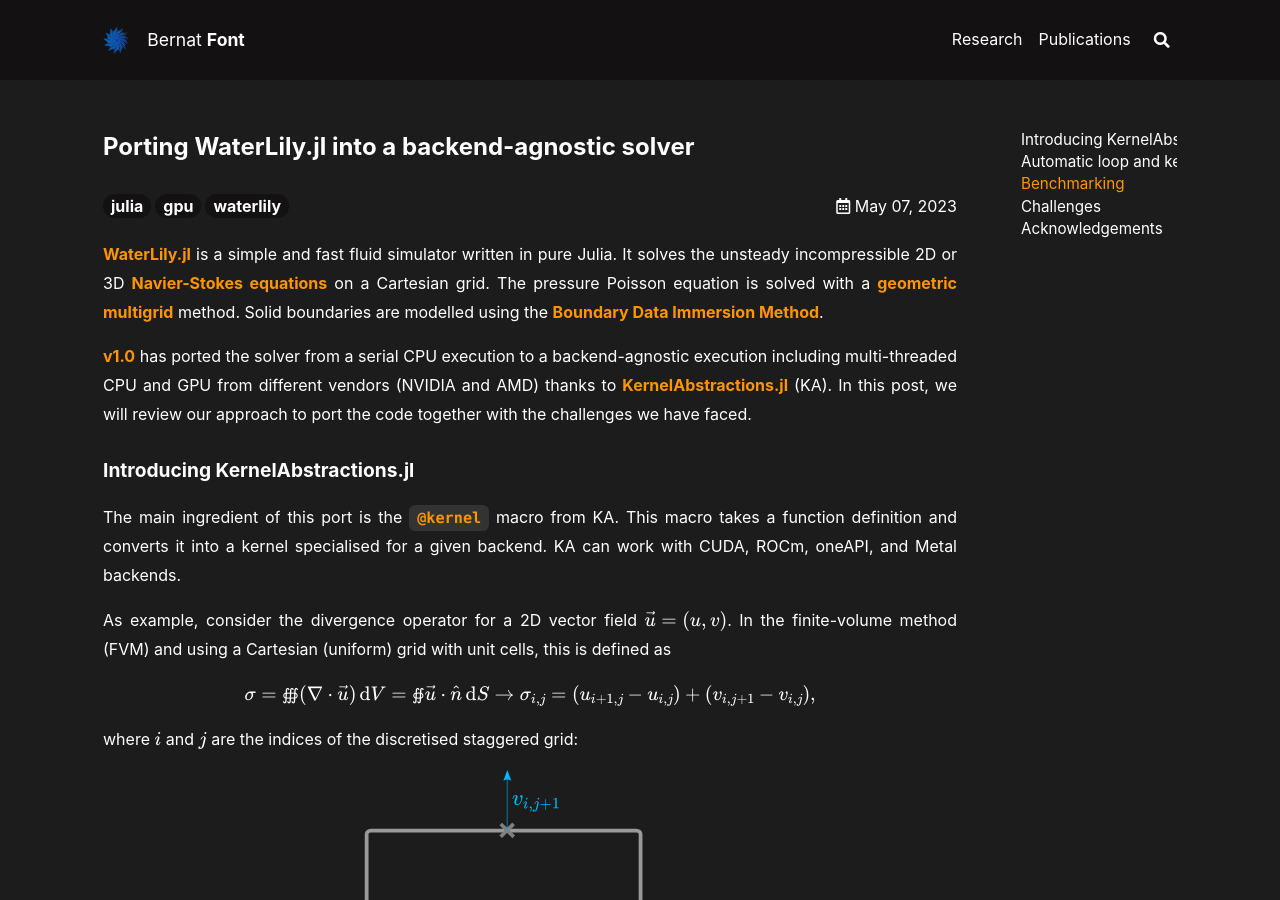
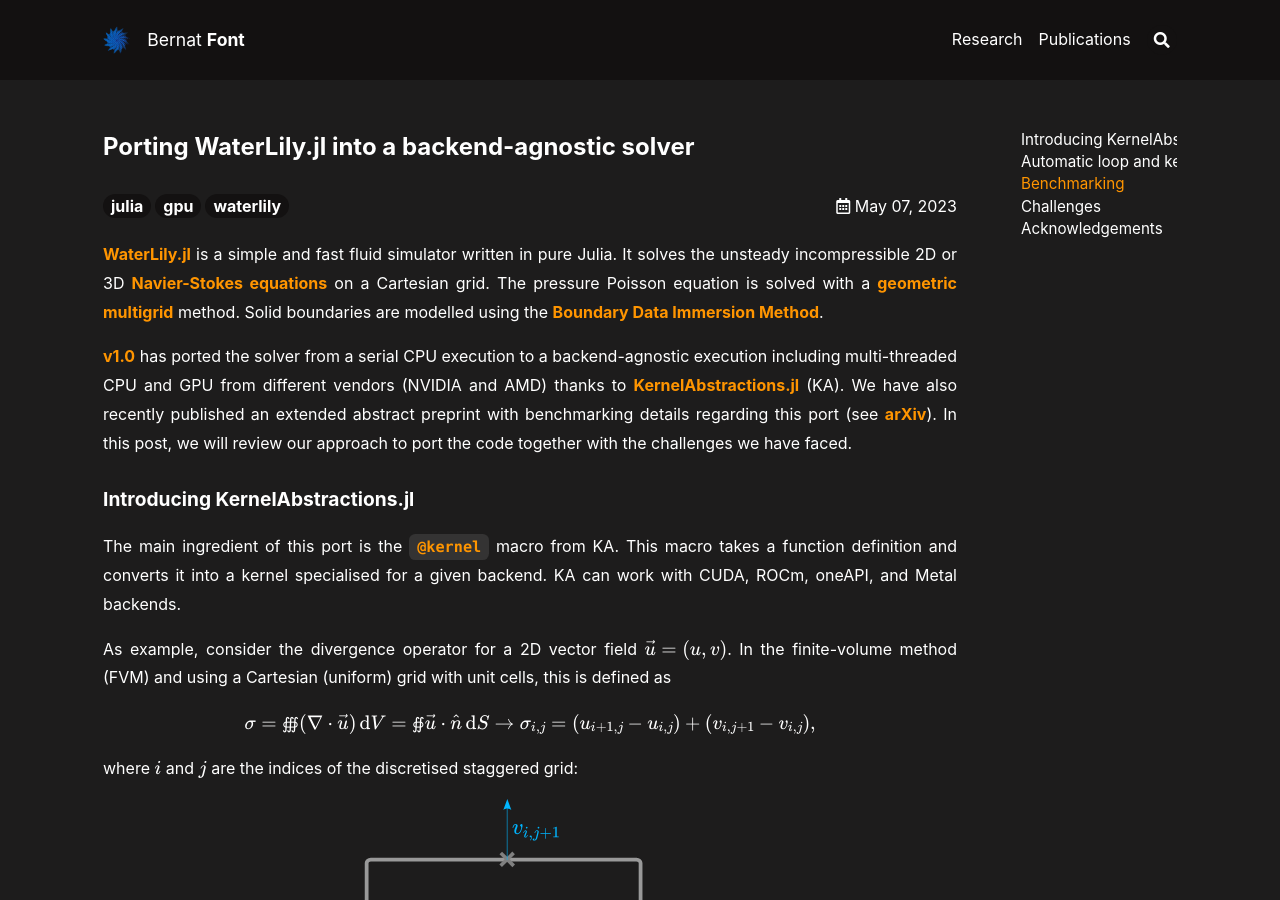
Before and after one commit to b-fg/b-fg.github.io, a Jekyll site: the page built from _posts/2023-07-05-waterlily-on-gpu.md, in a window 1280 px wide and 900 px high. Built offline with Jekyll 4.4.1, drawn with Linux system fonts in a browser that asks for light colours; nearby versions of some CDN libraries; formulas are drawn with MathJax 3.

Commit message:
Added arXiv preprint link in the WaterLily for GPU article.

```diff
--- a/_posts/2023-07-05-waterlily-on-gpu.md
+++ b/_posts/2023-07-05-waterlily-on-gpu.md
@@ -13,6 +13,7 @@ The pressure Poisson equation is solved with a [geometric multigrid](https://en.
 Solid boundaries are modelled using the [Boundary Data Immersion Method](https://eprints.soton.ac.uk/369635/).
 
 [v1.0](https://github.com/weymouth/WaterLily.jl/releases/tag/v1.0.0) has ported the solver from a serial CPU execution to a backend-agnostic execution including multi-threaded CPU and GPU from different vendors (NVIDIA and AMD) thanks to [KernelAbstractions.jl](https://github.com/JuliaGPU/KernelAbstractions.jl) (KA).
+We have also recently published an extended abstract preprint with benchmarking details regarding this port (see [arXiv](https://arxiv.org/abs/2304.08159)).
 In this post, we will review our approach to port the code together with the challenges we have faced.
 
 ### Introducing KernelAbstractions.jl
```
